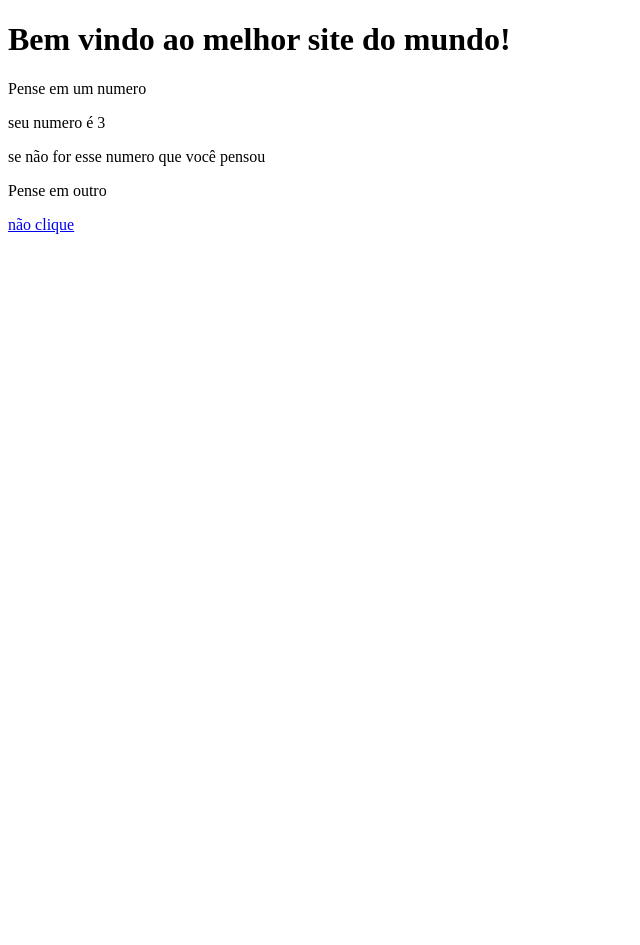
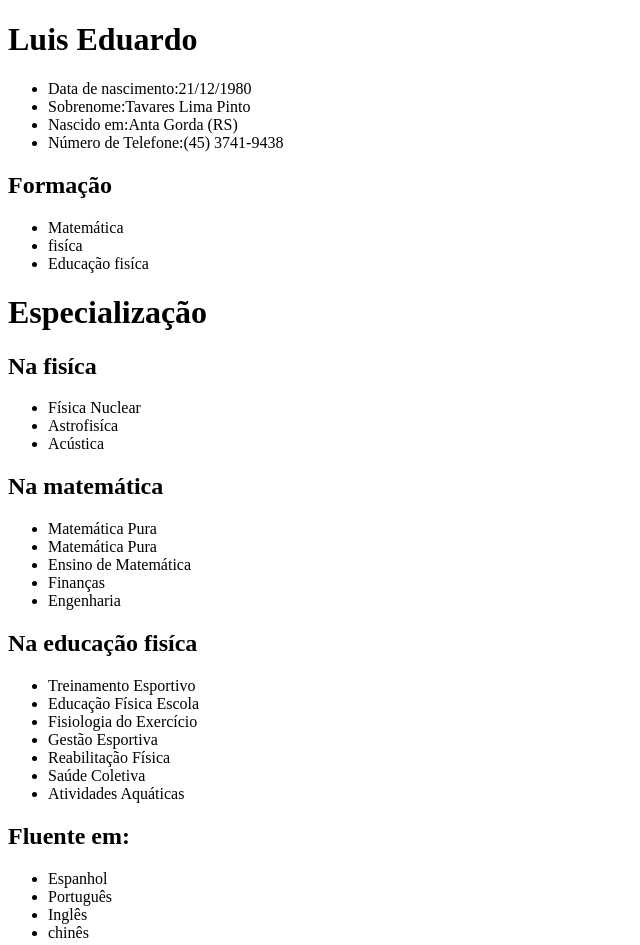
Before and after one commit to luiseduardolima2009/primeirapagina, a plain HTML site: page index.html in a window 1280 px wide. Shown: the whole page, without its empty margins (0-640 px from the left). Before the commit the page ends 800 px from the top, so only its background shows below. Drawn offline with Linux system fonts and the light colour scheme.

Commit message:
Add files via upload

```diff
--- a/index.html
+++ b/index.html
@@ -3,14 +3,53 @@
 <head>
     <meta charset="UTF-8">
     <meta name="viewport" content="width=device-width, initial-scale=1.0">
-    <title>bombardino crocodilo</title>
+    <title>Currículo</title>
 </head>
 <body>
-    <h1>Bem vindo ao melhor site do mundo!</h1>
-    <p>Pense em um numero</p>
-    <p>seu numero é 3</p>
-    <p>se não for esse numero que você pensou</p>
-    <p>Pense em outro</p>
-    <a href="https://www.google.com/imgres?q=tralalero%20tralala&imgurl=https%3A%2F%2Fi.scdn.co%2Fimage%2Fab67616d0000b2736a5439fda521748b0567a262&imgrefurl=https%3A%2F%2Fopen.spotify.com%2Fintl-pt%2Ftrack%2F4o5Mg9zElbQrtbmJvTnPov&docid=PrJJQWggrlqwiM&tbnid=KVBqzWWssYqWuM&vet=12ahUKEwjW9eTM4JONAxVjHLkGHT-kMZcQM3oECBwQAA..i&w=640&h=640&hcb=2&ved=2ahUKEwjW9eTM4JONAxVjHLkGHT-kMZcQM3oECBwQAA">não clique</a>
+    <h1>Luis Eduardo</h1>
+    <ul>
+        <li>Data de nascimento:21/12/1980</li>
+        <li>Sobrenome:Tavares Lima Pinto</li>
+        <li>Nascido em:Anta Gorda (RS)</li>
+        <li>Número de Telefone:(45) 3741-9438</li>
+    </ul>
+    <h2>Formação</h2>
+    <ul>
+    <li>Matemática</li>
+    <li>fisíca</li>
+    <li>Educação fisíca</li>
+    </ul>
+    <h1>Especialização</h1>
+    <h2>Na fisíca</h2>
+    <ul>
+    <li>Física Nuclear</li>
+        <li>Astrofisíca</li>
+    <li>Acústica</li>
+    </ul>
+    <h2>Na matemática</h2>
+    <ul>
+<li>Matemática Pura</li>
+<li>Matemática Pura</li>
+<li>Ensino de Matemática</li>
+<li> Finanças</li>
+<li>Engenharia</li>
+    </ul>
+    <h2>Na educação fisíca</h2>
+<ul>
+<li>Treinamento Esportivo</li>
+<li>Educação Física Escola</li>
+<li>Fisiologia do Exercício</li>
+<li>Gestão Esportiva</li>
+<li>Reabilitação Física</li>
+<li>Saúde Coletiva</li>
+<li>Atividades Aquáticas</li>
+</ul>
+<h2>Fluente em:</h2>
+<ul>
+<li>Espanhol</li>
+<li>Português</li>
+<li>Inglês</li>
+<li>chinês</li>
+</ul>
 </body>
 </html>
```
